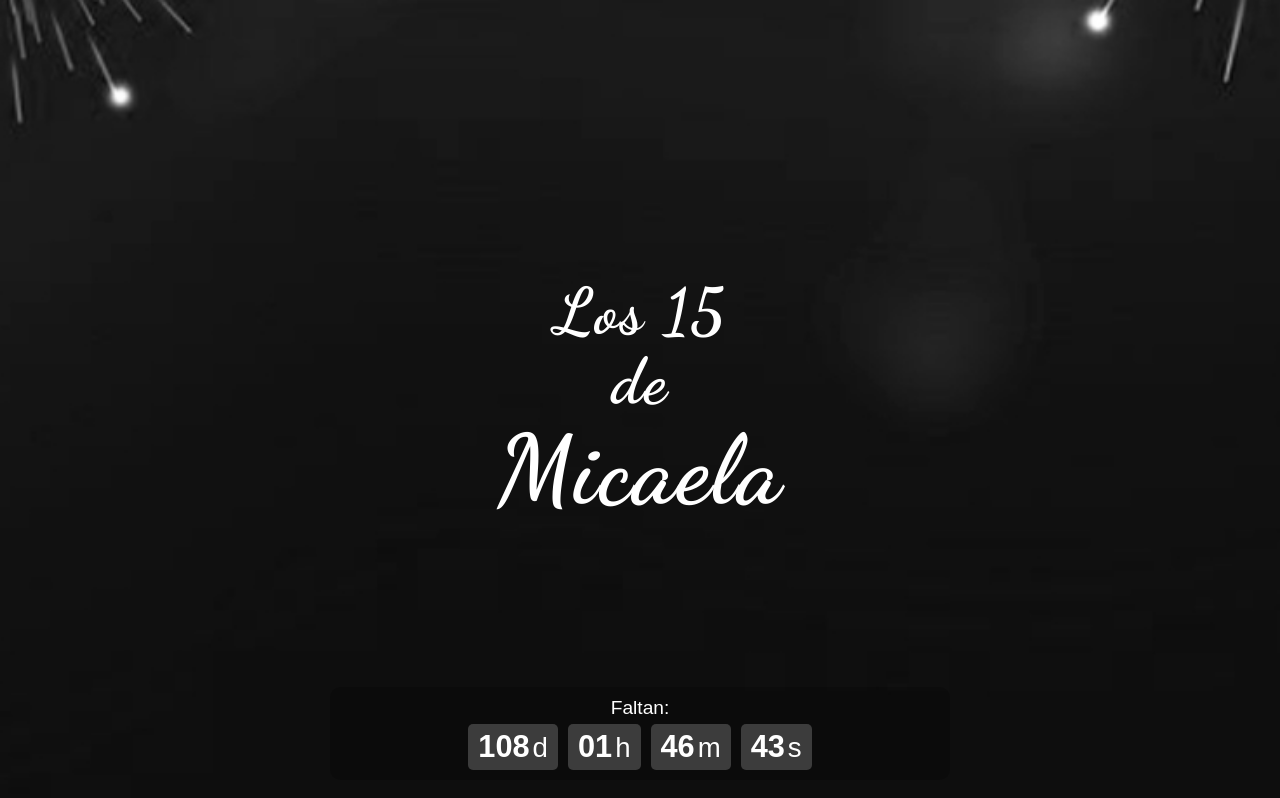
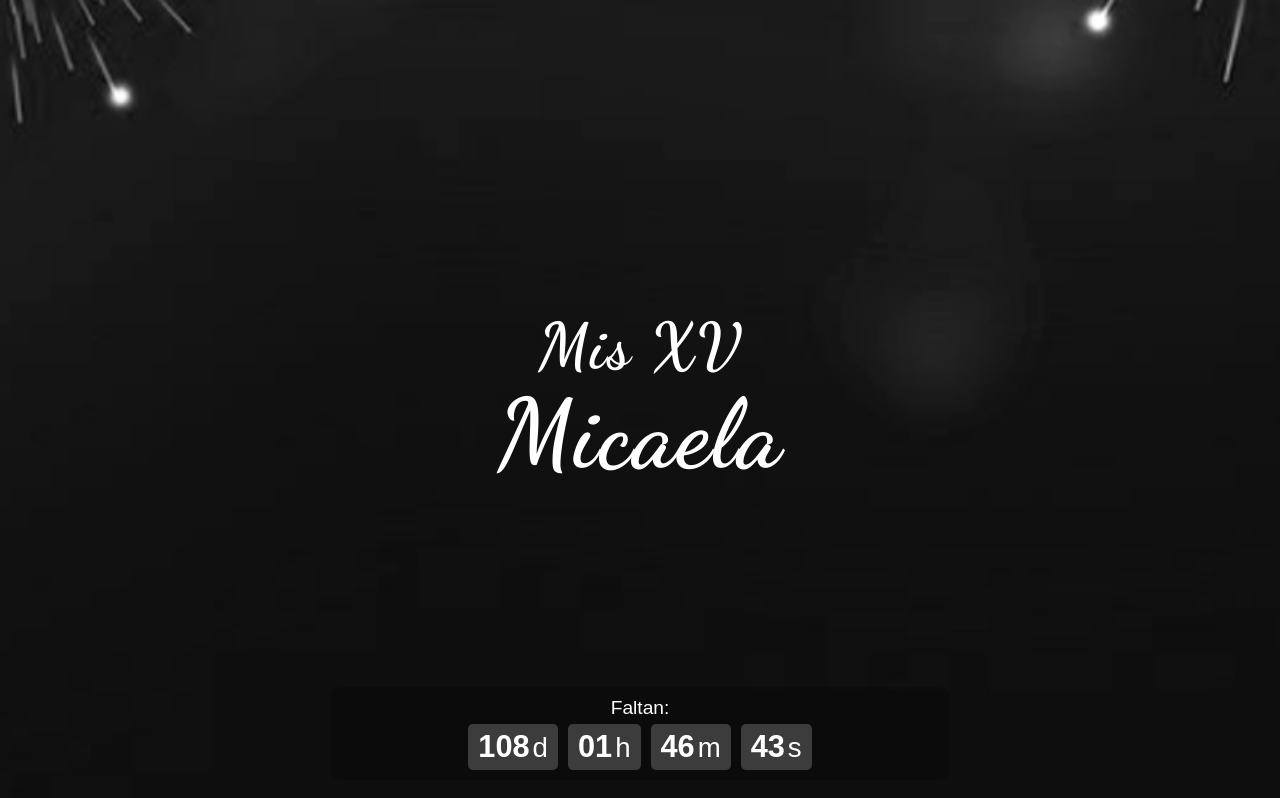
Before and after one commit to riosgg/Mica, a plain HTML site: page index.html in a window 1280 px wide. Shown: the top 798 px of the page. Drawn offline with Linux system fonts and the light colour scheme.

Commit message:
Update index.html

```diff
--- a/index.html
+++ b/index.html
@@ -3,7 +3,7 @@
 <head>
     <meta charset="UTF-8">
     <meta name="viewport" content="width=device-width, initial-scale=1.0">
-    <title>Los 15 de Micaela</title>
+    <title>Mix XV Mica</title>
     <link href="https://fonts.googleapis.com/css2?family=Dancing+Script:wght@700&display=swap" rel="stylesheet">
     <link rel="stylesheet" href="https://cdnjs.cloudflare.com/ajax/libs/font-awesome/5.15.4/css/all.min.css">
     <link rel="stylesheet" href="styles.css">
@@ -12,7 +12,7 @@
     <div class="section-container">
         <div class="background"></div>
         <div class="section">
-            <h1><span class="main-text">Los 15</span><br><span class="main-text">de</span><br><span class="large-text">Micaela</span></h1>
+            <h1><span class="main-text">Mis XV</span><br><span class="large-text">Micaela</span></h1>
             <div class="countdown">
                 <div class="countdown-label">Faltan:</div>
                 <div class="countdown-values">
```
